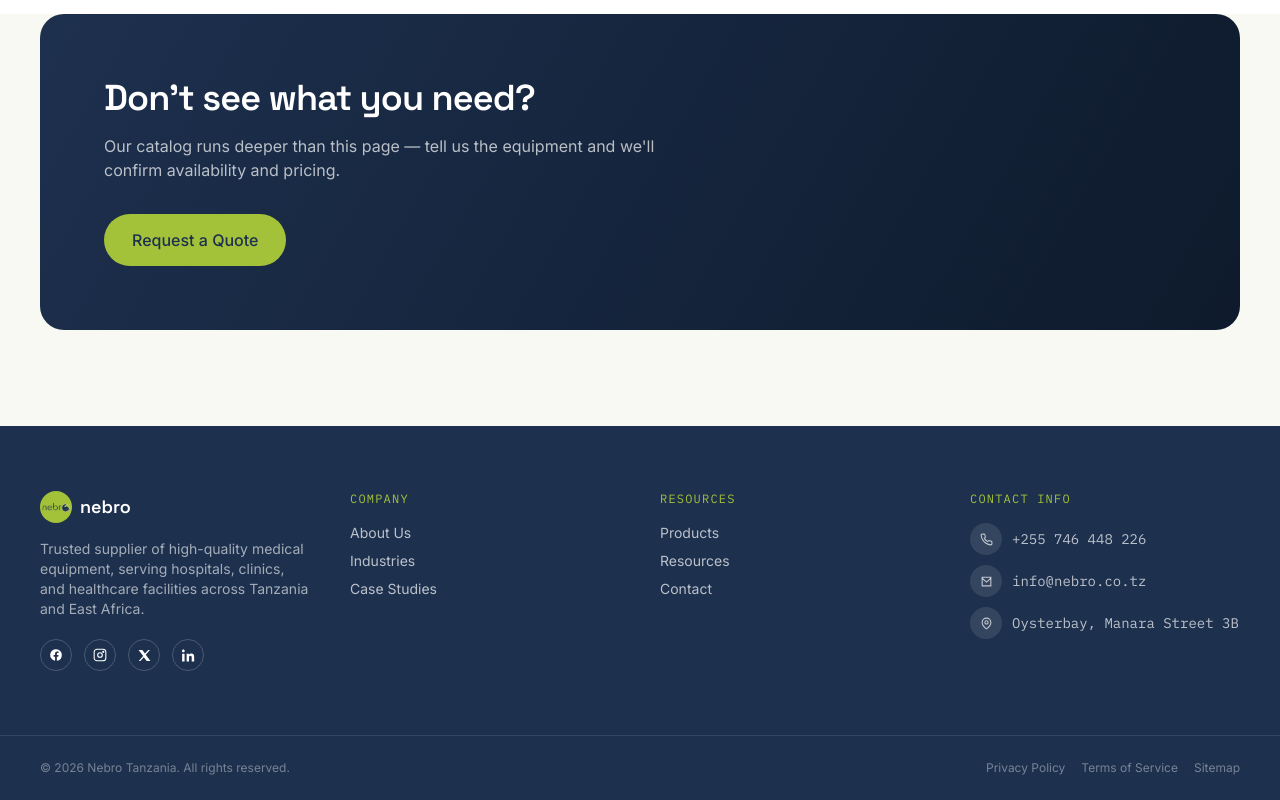
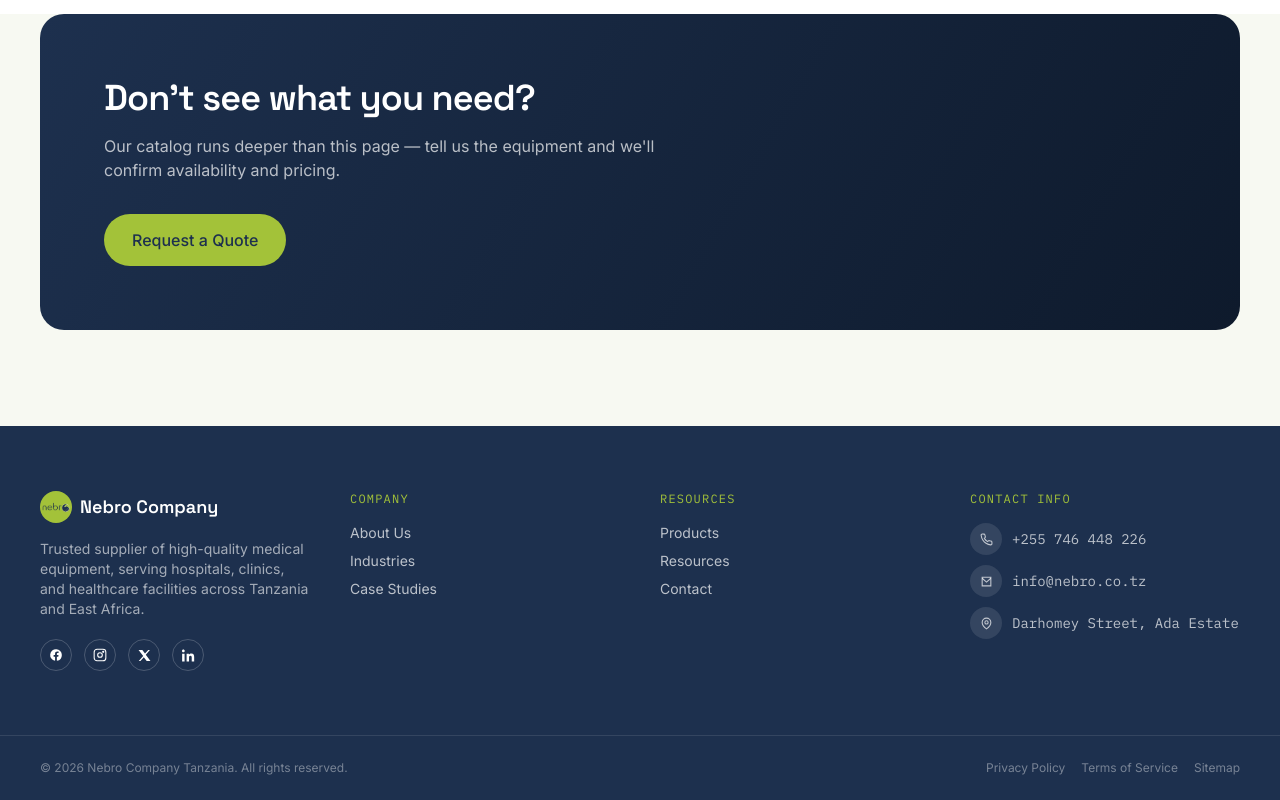
Before and after one commit to jofreyn7/nebro-healthcare, a plain HTML site: page products.html in a window 1280 px wide. Shown: the part 1755-2555 px from the top of the page. Drawn offline with Linux system fonts and the light colour scheme; no server answers.

Commit message:
Update branding from 'Nebro' to 'Nebro Company'

```diff
--- a/products.html
+++ b/products.html
@@ -3,11 +3,20 @@
 <head>
 <meta charset="UTF-8">
 <meta name="viewport" content="width=device-width, initial-scale=1.0">
-<title>Products | Nebro Medical Equipment</title>
-<meta name="description" content="Browse Nebro's catalog of diagnostic, laboratory, and surgical & ICU medical equipment.">
+<title>Products | Nebro Company Medical Equipment</title>
+<meta name="description" content="Browse Nebro Company's catalog of diagnostic, laboratory, and surgical & ICU medical equipment.">
 <link rel="preconnect" href="https://fonts.googleapis.com">
 <link href="https://fonts.googleapis.com/css2?family=Space+Grotesk:wght@400;500;600;700&family=Inter:wght@400;500;600&family=IBM+Plex+Mono:wght@400;500&display=swap" rel="stylesheet">
 <link rel="icon" href="logo.png" type="image/png">
+<link rel="canonical" href="https://www.nebro.co.tz/products.html">
+<meta property="og:type" content="website">
+<meta property="og:title" content="Products | Nebro Company Medical Equipment">
+<meta property="og:description" content="Browse Nebro Company's catalog of diagnostic, laboratory, and surgical & ICU medical equipment.">
+<meta property="og:url" content="https://www.nebro.co.tz/products.html">
+<meta property="og:image" content="https://www.nebro.co.tz/logo.png">
+<meta name="twitter:card" content="summary">
+<meta name="twitter:title" content="Products | Nebro Company Medical Equipment">
+<meta name="twitter:description" content="Browse Nebro Company's catalog of diagnostic, laboratory, and surgical & ICU medical equipment.">
 <link rel="stylesheet" href="tailwind.css">
 <link rel="stylesheet" href="style.css">
 </head>
@@ -18,7 +27,7 @@
   <div class="text-white" style="background:var(--ink)">
     <div class="max-w-7xl mx-auto px-6 lg:px-10 h-9 flex items-center justify-between text-xs font-mono">
       <div class="flex items-center gap-4 sm:gap-5">
-        <a href="tel:+255621132663" class="flex items-center gap-1.5 hover:text-[var(--lime-bright)] transition">
+        <a href="tel:+255746448226" class="flex items-center gap-1.5 hover:text-[var(--lime-bright)] transition">
           <svg width="12" height="12" viewBox="0 0 24 24" fill="none" stroke="currentColor" stroke-width="2.2"><path d="M22 16.92v3a2 2 0 0 1-2.18 2 19.79 19.79 0 0 1-8.63-3.07 19.5 19.5 0 0 1-6-6 19.79 19.79 0 0 1-3.07-8.67A2 2 0 0 1 4.11 2h3a2 2 0 0 1 2 1.72c.127.96.362 1.903.7 2.81a2 2 0 0 1-.45 2.11L8.09 9.91a16 16 0 0 0 6 6l1.27-1.27a2 2 0 0 1 2.11-.45c.907.338 1.85.573 2.81.7A2 2 0 0 1 22 16.92Z"/></svg>
           <span>+255 746 448 226</span>
         </a>
@@ -33,8 +42,8 @@
   <div class="bg-[#F7F9F2]/95 backdrop-blur border-b hairline">
     <div class="max-w-7xl mx-auto px-6 lg:px-10 h-20 flex items-center justify-between">
       <a href="index.html" class="flex items-center gap-2 shrink-0">
-        <img src="logo.png" alt="Nebro" class="h-9 w-9 rounded-full object-cover" />
-        <span class="font-display font-semibold text-xl tracking-tight" style="color:var(--navy)">nebro</span>
+        <img src="logo.png" alt="Nebro Company" class="h-9 w-9 rounded-full object-cover" />
+        <span class="font-display font-semibold text-xl tracking-tight" style="color:var(--navy)">Nebro Company</span>
       </a>
       <nav class="hidden lg:flex items-center gap-7 font-medium text-sm" style="color:var(--navy)">
       <a href="index.html" class="hover:opacity-70 transition">Home</a>
@@ -280,8 +289,8 @@
   <div class="max-w-7xl mx-auto px-6 lg:px-10 py-16 grid sm:grid-cols-2 md:grid-cols-4 gap-10">
     <div class="sm:col-span-2 md:col-span-1">
       <div class="flex items-center gap-2 mb-4">
-        <img src="logo.png" alt="Nebro" class="h-8 w-8 rounded-full object-cover" />
-        <span class="font-display font-semibold text-lg text-white">nebro</span>
+        <img src="logo.png" alt="Nebro Company" class="h-8 w-8 rounded-full object-cover" />
+        <span class="font-display font-semibold text-lg text-white">Nebro Company</span>
       </div>
       <p id="footer-blurb-text" class="text-sm text-white/60 max-w-xs">Trusted supplier of high-quality medical equipment, serving hospitals, clinics, and healthcare facilities across Tanzania and East Africa.</p>
       <div class="flex items-center gap-3 mt-5">
@@ -310,7 +319,7 @@
     <div>
       <p class="font-mono text-xs uppercase tracking-widest mb-4" style="color:var(--lime)">Contact Info</p>
       <div class="flex flex-col gap-2.5">
-        <a href="tel:+255621132663" class="flex items-center gap-2.5 text-sm text-white/70 hover:text-white transition group">
+        <a href="tel:+255746448226" class="flex items-center gap-2.5 text-sm text-white/70 hover:text-white transition group">
           <span class="w-8 h-8 rounded-full flex items-center justify-center shrink-0 bg-white/10 group-hover:bg-[var(--lime)] transition">
             <svg width="13" height="13" viewBox="0 0 24 24" fill="none" stroke="currentColor" stroke-width="2"><path d="M22 16.92v3a2 2 0 0 1-2.18 2 19.79 19.79 0 0 1-8.63-3.07 19.5 19.5 0 0 1-6-6 19.79 19.79 0 0 1-3.07-8.67A2 2 0 0 1 4.11 2h3a2 2 0 0 1 2 1.72c.127.96.362 1.903.7 2.81a2 2 0 0 1-.45 2.11L8.09 9.91a16 16 0 0 0 6 6l1.27-1.27a2 2 0 0 1 2.11-.45c.907.338 1.85.573 2.81.7A2 2 0 0 1 22 16.92Z"/></svg>
           </span>
@@ -322,28 +331,28 @@
           </span>
           <span class="font-mono">info@nebro.co.tz</span>
         </a>
-        <a href="https://maps.google.com/?q=Katalabo+Lumumba+Complex+Dar+es+Salaam" target="_blank" rel="noopener" class="flex items-center gap-2.5 text-sm text-white/70 hover:text-white transition group">
+        <a href="https://maps.google.com/?q=Darhomey+Street+Ada+Estate+Dar+es+Salaam" target="_blank" rel="noopener" class="flex items-center gap-2.5 text-sm text-white/70 hover:text-white transition group">
           <span class="w-8 h-8 rounded-full flex items-center justify-center shrink-0 bg-white/10 group-hover:bg-[var(--lime)] transition">
             <svg width="13" height="13" viewBox="0 0 24 24" fill="none" stroke="currentColor" stroke-width="2"><path d="M20 10c0 6-8 12-8 12s-8-6-8-12a8 8 0 0 1 16 0Z"/><circle cx="12" cy="10" r="3"/></svg>
           </span>
-          <span class="font-mono" id="footer-address-text">Oysterbay, Manara Street 3B</span>
+          <span class="font-mono" id="footer-address-text">Darhomey Street, Ada Estate</span>
         </a>
       </div>
     </div>
   </div>
   <div class="border-t border-white/10 py-6 px-6 lg:px-10 max-w-7xl mx-auto text-xs text-white/40 flex justify-between flex-wrap gap-2">
-    <span>© 2026 Nebro Tanzania. All rights reserved.</span>
+    <span>© 2026 Nebro Company Tanzania. All rights reserved.</span>
     <span class="flex gap-4"><a href="#" class="hover:text-white/70">Privacy Policy</a><a href="#" class="hover:text-white/70">Terms of Service</a><a href="#" class="hover:text-white/70">Sitemap</a></span>
   </div>
 </footer>
 
 <!-- ================= WHATSAPP BUTTON ================= -->
-<a id="whatsapp-button" href="https://wa.me/255621132663?text=Hi%20Nebro%2C%20I%27d%20like%20to%20ask%20about%20your%20equipment" target="_blank" rel="noopener" aria-label="Chat on WhatsApp">
+<a id="whatsapp-button" href="https://wa.me/255746448226?text=Hi%20Nebro%2C%20I%27d%20like%20to%20ask%20about%20your%20equipment" target="_blank" rel="noopener" aria-label="Chat on WhatsApp">
   <svg width="26" height="26" viewBox="0 0 24 24" fill="#fff"><path d="M17.5 14.4c-.3-.1-1.7-.8-2-.9-.3-.1-.5-.1-.7.1-.2.3-.8.9-.9 1.1-.2.2-.3.2-.6.1-.3-.1-1.3-.5-2.4-1.5-.9-.8-1.5-1.8-1.6-2.1-.2-.3 0-.5.1-.6.1-.1.3-.3.4-.5.1-.1.2-.3.3-.4.1-.2 0-.4 0-.5C10 9 9.5 7.8 9.3 7.3c-.2-.5-.4-.4-.5-.4h-.5c-.2 0-.5.1-.7.3-.2.3-1 1-1 2.4s1 2.8 1.1 3c.1.2 2 3 4.8 4.3.7.3 1.2.5 1.6.6.7.2 1.3.2 1.8.1.5-.1 1.7-.7 1.9-1.4.2-.7.2-1.2.2-1.4-.1-.1-.3-.2-.6-.3Z"/><path d="M12 2a10 10 0 0 0-8.6 15L2 22l5.2-1.4A10 10 0 1 0 12 2Zm0 18.2c-1.6 0-3.2-.4-4.5-1.2l-.3-.2-3.1.8.8-3-.2-.3a8.2 8.2 0 1 1 7.3 3.9Z"/></svg>
 </a>
 
 <!-- ================= AI ASSISTANT WIDGET ================= -->
-<button id="ai-widget-button" aria-label="Open Nebro assistant">
+<button id="ai-widget-button" aria-label="Open Nebro Company assistant">
   <svg width="24" height="24" viewBox="0 0 24 24" fill="none" stroke="var(--navy)" stroke-width="2" stroke-linecap="round" stroke-linejoin="round"><path d="M21 15a2 2 0 0 1-2 2H7l-4 4V5a2 2 0 0 1 2-2h14a2 2 0 0 1 2 2v10Z"/><circle cx="9" cy="10" r="1" fill="var(--navy)"/><circle cx="12" cy="10" r="1" fill="var(--navy)"/><circle cx="15" cy="10" r="1" fill="var(--navy)"/></svg>
 </button>
 
@@ -354,7 +363,7 @@
         <svg width="15" height="15" viewBox="0 0 24 24" fill="none" stroke="var(--navy)" stroke-width="2.2"><path d="M21 15a2 2 0 0 1-2 2H7l-4 4V5a2 2 0 0 1 2-2h14a2 2 0 0 1 2 2v10Z"/></svg>
       </span>
       <div>
-        <p class="font-display font-semibold text-sm text-white leading-tight">Nebro Assistant</p>
+        <p class="font-display font-semibold text-sm text-white leading-tight">Nebro Company Assistant</p>
         <p class="text-[11px] text-white/50 leading-tight">Ask about products or a quote</p>
       </div>
     </div>
@@ -363,7 +372,7 @@
     </button>
   </div>
   <div id="ai-widget-messages" class="flex-1 p-4 flex flex-col gap-3 overflow-y-auto" style="min-height:220px">
-    <div class="ai-msg bot">Hi, I'm the Nebro assistant (front-end preview). Ask me about diagnostic, laboratory, or surgical &amp; ICU equipment.</div>
+    <div class="ai-msg bot">Hi, I'm the Nebro Company assistant (front-end preview). Ask me about diagnostic, laboratory, or surgical &amp; ICU equipment.</div>
   </div>
   <form id="ai-widget-form" class="p-3 border-t hairline flex items-center gap-2">
     <input id="ai-widget-input" type="text" placeholder="Type a question..." class="flex-1 px-4 py-2.5 rounded-full border hairline text-sm focus:outline-none focus:ring-2" style="--tw-ring-color:var(--lime)" autocomplete="off" />
```
